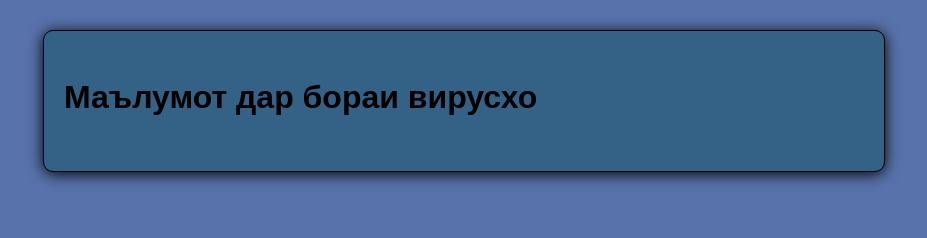
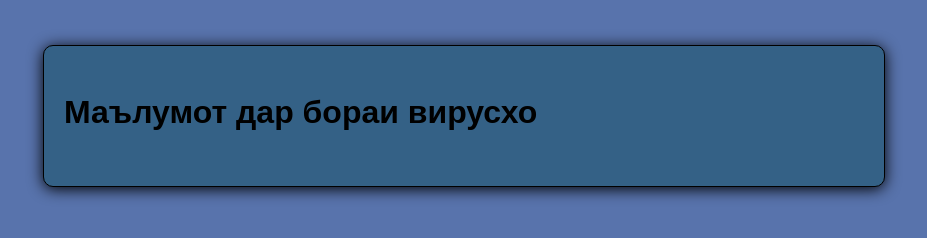
Before and after one commit to Abdullo2009/Sharopov.A, a plain HTML site: page index.html in a window 1280 px wide. Shown: the whole page, without its empty margins (176-1103 px from the left). Drawn offline with Linux system fonts and the light colour scheme.

Commit message:
Add files via upload

```diff
--- a/index.html
+++ b/index.html
@@ -10,7 +10,7 @@
             line-height: 1.6;
             background-color: rgb(88, 115, 172);
             margin: 0;
-            padding: 0;
+            padding: 15px;
         }
         .section {
             margin: 30px auto;
```
